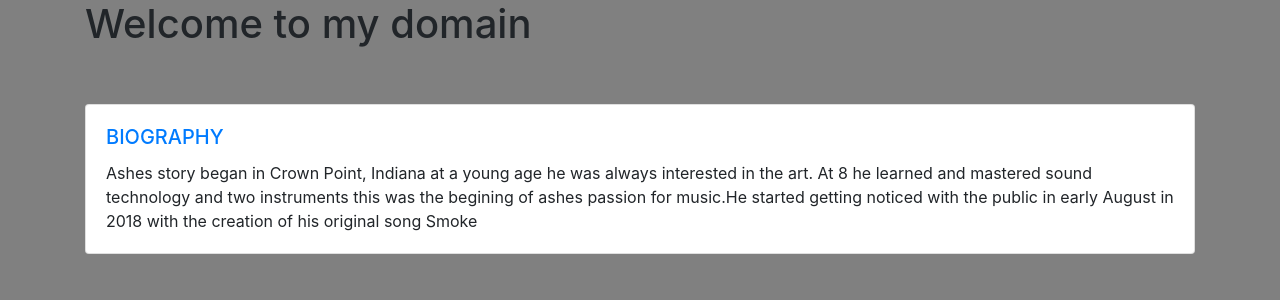
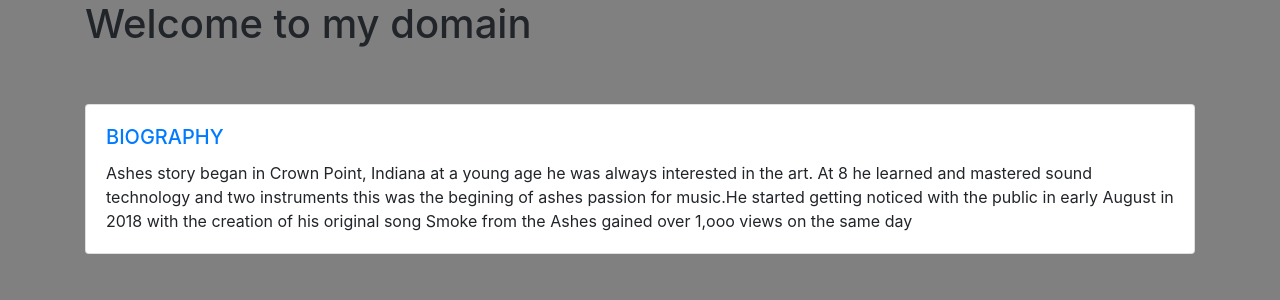
Before and after one commit to Crescends/Rising-Star, a Python web app: template RisingStar/templates/about.html in a window 1280 px wide. Shown: the part 56-356 px from the top of the page. Run offline with Jinja, Linux system fonts and the light colour scheme; the template is opened without the code that fills it, so the values that code supplies are empty; some libraries are stand-ins or nearby versions.

Commit message:
1M got it

```diff
--- a/RisingStar/templates/about.html
+++ b/RisingStar/templates/about.html
@@ -11,6 +11,6 @@
             <h5 class="card-title text-primary">BIOGRAPHY</h5>
             <p class="card-text">Ashes story began in Crown Point, Indiana at a young age he was always interested in
                 the art. At 8 he learned and mastered sound technology and two instruments this was the begining of
-                ashes passion for music.He started getting noticed with the public in early August in 2018 with the creation of his original  song Smoke </p>
+                ashes passion for music.He started getting noticed with the public in early August in 2018 with the creation of his original song Smoke from the Ashes gained over 1,ooo views on the same day   </p>
 
             {% endblock %}
```
